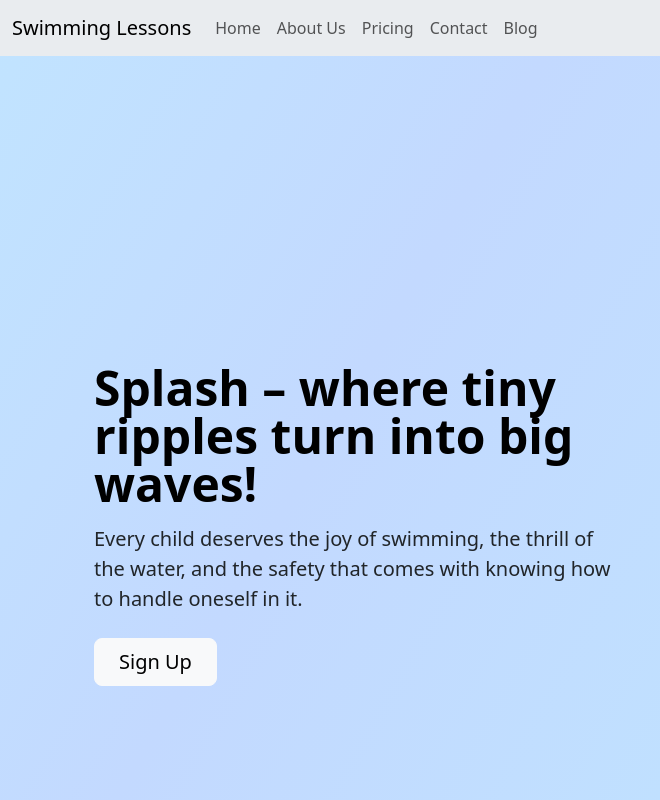
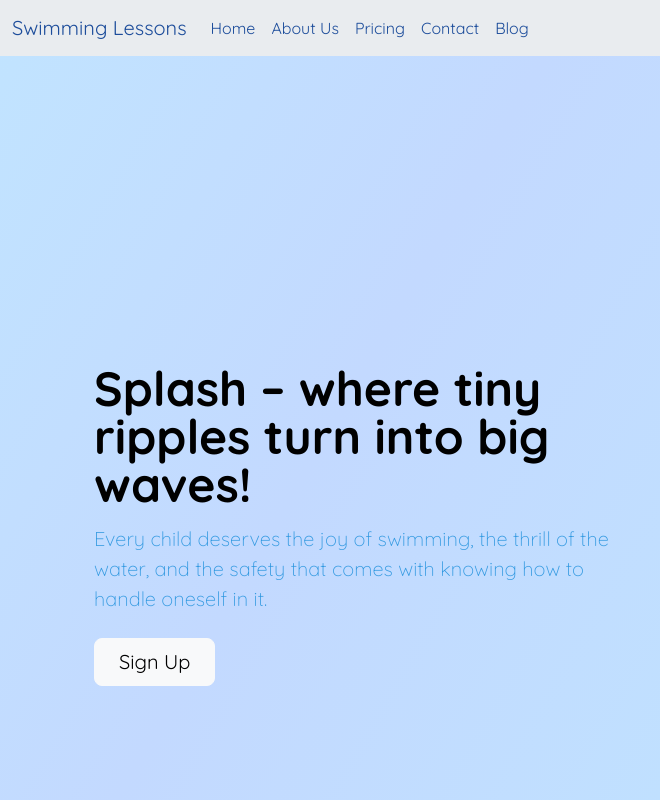
Before and after one commit to JunguGuo/Splashes-Project, a plain HTML site: page index.html in a window 1280 px wide. Shown: the top 800 px of the page, 0-660 px from the left. Drawn offline with nearby package versions, Linux system fonts and the light colour scheme.

Commit message:
font and font color

```diff
--- a/css/style.css
+++ b/css/style.css
@@ -76,3 +76,66 @@
   width: 80%;
   max-width: 400px;
 }
+
+body {
+  font-family: 'Quicksand', sans-serif; /* Update the font-family for the entire body */
+}
+
+h1, h2, h3, p {
+  font-family: 'Quicksand', sans-serif; /* Update font for headings and paragraphs */
+}
+
+/* Add this CSS rule for elements with a specific class or ID, if needed */
+.custom-class {
+  font-family: 'Quicksand', sans-serif;
+}
+
+/* Change color for h1 and h2 */
+h1, h2 {
+  color: #1d4d9b;
+}
+
+/* Change color for h3 */
+h3 {
+  color: #fe9258;
+}
+
+/* Change color for h4 and h5 */
+h4, h5 {
+  color: #f14a79;
+}
+
+/* Change color for paragraphs */
+p {
+  color: #349ae1;
+}
+
+/* Change color for links */
+a {
+  color: #1d4d9b;
+}
+
+/* Menu background color */
+#navbar-placeholder {
+  background-color: #adb5df;
+}
+
+/* Menu color */
+.navbar {
+  color: #fe9258;
+}
+
+/* Menu link color */
+.navbar a {
+  color: #1d4d9b;
+}
+
+/* Menu visited link color */
+.navbar a:visited {
+  color: #349ae1;
+}
+
+/* Change color for h1 with class "display-5" */
+h1.display-5 {
+  color: #1d4d9b; /* Change to the desired color */
+}
--- a/index.html
+++ b/index.html
@@ -10,7 +10,10 @@
       integrity="sha384-KK94CHFLLe+nY2dmCWGMq91rCGa5gtU4mk92HdvYe+M/SXH301p5ILy+dN9+nJOZ"
       crossorigin="anonymous"
     />
+    <link href="https://fonts.googleapis.com/css2?family=Quicksand:wght@300;400;500;600;700&display=swap" rel="stylesheet">
+
     <link rel="stylesheet" href="./css/style.css" />
+
   </head>
 
   <body>
@@ -33,6 +36,7 @@
             <h1 class="display-5 fw-bold text-body-emphasis lh-1 mb-3">
               Splash – where tiny ripples turn into big waves!
             </h1>
+
             <p class="lead mb-4">
               Every child deserves the joy of swimming, the thrill of the water,
               and the safety that comes with knowing how to handle oneself in
@@ -197,5 +201,6 @@
         $("#footer-placeholder").load("footer.html");
       });
     </script>
+
   </body>
 </html>
```
